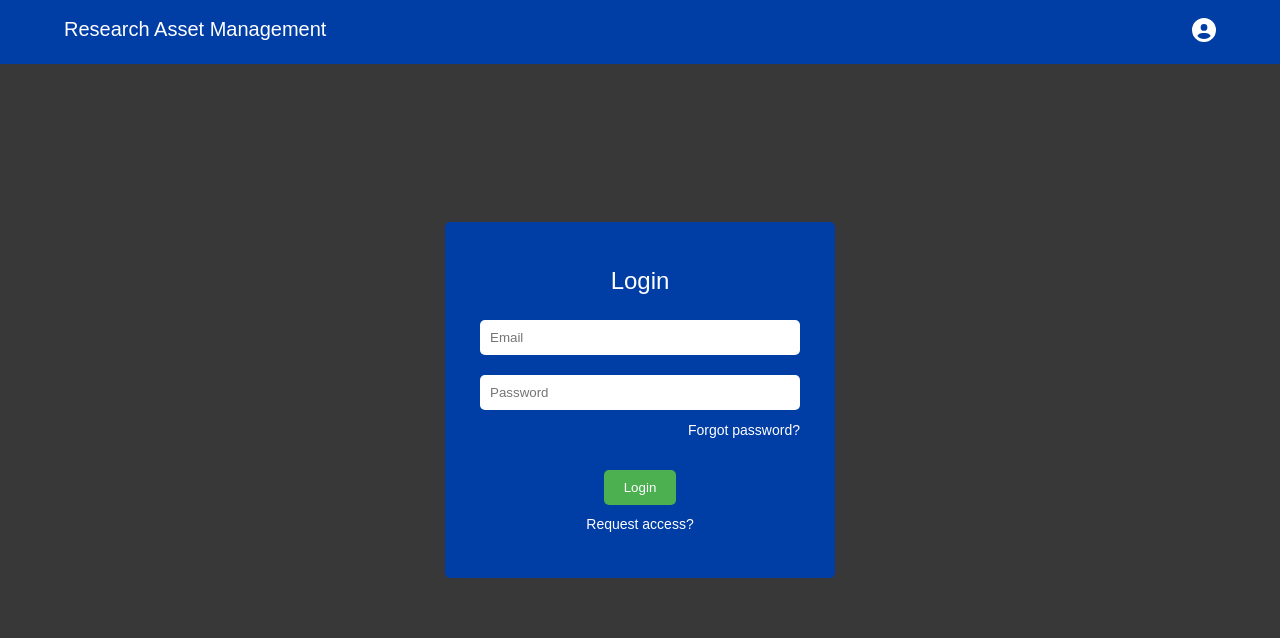
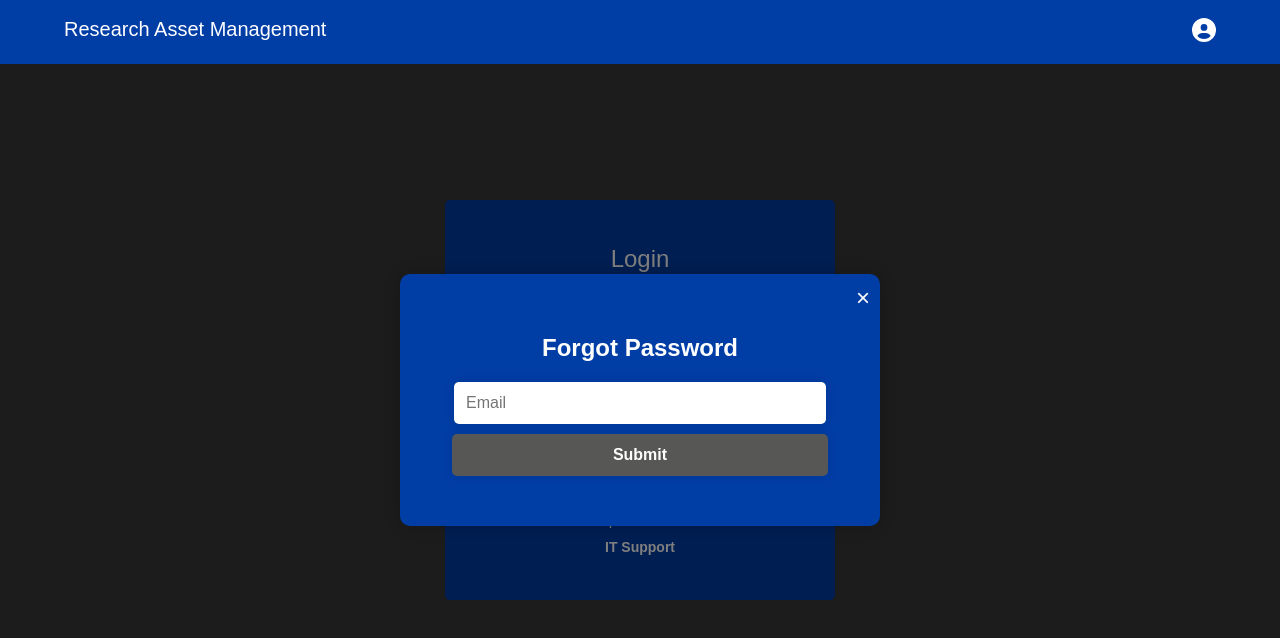
Before and after one commit to slu-csci-5030/RAM_Team_SLU, a React (Vite) app in the folder Frontend/: page / in a window 1280 px wide. Both pictures are taken after a click on the link "Forgot password?". Shown: the top 638 px of the page. Built offline with nearby package versions, Linux system fonts and the light colour scheme.

Commit message:
puneeth changes

```diff
--- a/Frontend/src/assets/Styles/CompanyDescription.css
+++ b/Frontend/src/assets/Styles/CompanyDescription.css
@@ -26,13 +26,18 @@
   background-color: #fff;
 }
 .login__container button {
-  background-color: #4CAF50;
+  background-color: #565657;
   color: #fff;
   padding: 10px 20px;
   border: none;
   border-radius: 5px;
   cursor: pointer;
   margin-top: 40px;
+}
+
+.login__container button:hover{
+  background-color: #04a4de
+
 }
 .request__access {
   margin-top: 10px;
@@ -54,3 +59,17 @@
   margin-bottom: 25px;
   font-size: 24px;
 }
+
+#support {
+
+  display: block;
+  margin-top: 10px;
+  color: white
+  font-size 30px;
+  font-weight: bold;
+}
+
+#support:hover {
+
+  color: white; /* Change color on hover */
+}
--- a/Frontend/src/assets/Styles/Modal.css
+++ b/Frontend/src/assets/Styles/Modal.css
@@ -14,7 +14,8 @@
 }
 
 .modal-content {
-    background: linear-gradient(135deg, #3c4051, #538795);
+    /* background:linear-gradient(135deg, #3c4051, #538795); */
+    background:#003da5;
     padding: 40px;
     border-radius: 10px;
     box-shadow: 0px 0px 20px rgba(0, 0, 0, 0.2);
@@ -47,36 +48,43 @@
 .modal input[type="password"],
 .modal input[type="text"],
 .modal input[type="tel"],
+.modal textarea,
 .modal button {
     display: block;
     margin: 10px auto;
-    width: calc(100% - 24px); /* Adjusted width to account for padding */
+    width: calc(100% - 24px);
     padding: 12px;
     border-radius: 5px;
     border: none;
-    background-color: rgba(255, 255, 255, 0.8);
+    background-color: rgba(255, 255, 255);
     box-shadow: 0px 0px 10px rgba(0, 0, 0, 0.1);
     transition: background-color 0.3s ease;
     max-width: 100%;
-    font-size: 16px; /* Adjust font size */
+    font-size: 16px;
 }
 
 .modal input[type="email"],
 .modal input[type="password"],
 .modal input[type="text"],
-.modal input[type="tel"] {
+.modal input[type="tel"]
+ {
+    width: calc(93% - 24px);
+}
+
+.modal textarea {
+    height: 120px;
     width: calc(93% - 24px);
 }
 
 .modal button {
-    background-color: #4CAF50;
+    background-color: #575756;
     color: #fff;
     font-weight: bold;
     cursor: pointer;
     transition: background-color 0.3s ease;
-    font-size: 16px; /* Adjust font size */
+    font-size: 16px;
 }
 
 .modal button:hover {
-    background-color: #45a049;
+    background-color:#04a4de;
 }
--- a/Frontend/src/components/CompanyDescription.jsx
+++ b/Frontend/src/components/CompanyDescription.jsx
@@ -1,8 +1,32 @@
 
 import React, { useState } from 'react';
 import '../assets/Styles/CompanyDescription.css';
+import SignUpModal from './SignUpmodal';
+import LoginModal from './LoginModal';
+
 
 function CompanyDescription() {
+  const [showSignUpModal, setShowSignUpModal] = useState(false);
+  const [showLoginModal, setShowLoginModal] = useState(false);
+
+  const openSignUpModal = () => {
+    setShowSignUpModal(true);
+  };
+
+  const closeSignUpModal = () => {
+    setShowSignUpModal(false);
+  };
+
+
+  const openLoginModal = () => {
+    setShowLoginModal(true);
+  };
+
+  const closeLoginModal = () => {
+    setShowLoginModal(false);
+  };
+
+
   return (
     <div className='login__outer__container'>
     <div className="login__container">
@@ -10,13 +34,18 @@ function CompanyDescription() {
       <input type="email" placeholder="Email" />
       <input type="password" placeholder="Password" />
       <div className="password__container">
-          <a href="#" className="forgot__password__link">Forgot password?</a>
+         <a href="#" onClick={openLoginModal}>Forgot password?</a>
       </div>
       <button>Login</button>
       <div className="request__access">
-        <a href="#">Request access?</a>
+      <a href="#" onClick={openSignUpModal}>Request access?</a>
       </div>
+
+      <a href="https://ask.slu.edu/TDClient/30/Portal/Home/" id="support" target="_blank" rel="noopener noreferrer">IT Support</a>
     </div>
+
+    {showSignUpModal && <SignUpModal onClose={() => setShowSignUpModal(false)} />}
+    {showLoginModal && <LoginModal onClose={closeLoginModal} />}
     </div>
   );
 }
--- a/Frontend/src/components/LoginModal.jsx
+++ b/Frontend/src/components/LoginModal.jsx
@@ -18,11 +18,10 @@ function LoginModal({ onClose }) {
     <div className="modal">
       <div className="modal-content">
         <span className="close" onClick={onClose}>&times;</span>
-        <h2>Login</h2>
+        <h2>Forgot Password</h2>
         <form onSubmit={handleLoginSubmit}>
           <input type="email" placeholder="Email" value={email} onChange={(e) => setEmail(e.target.value)} />
-          <input type="password" placeholder="Password" value={password} onChange={(e) => setPassword(e.target.value)} />
-          <button type="submit">Login</button>
+          <button type="submit">Submit</button>
         </form>
       </div>
     </div>
--- a/Frontend/src/components/SignUpmodal.jsx
+++ b/Frontend/src/components/SignUpmodal.jsx
@@ -19,13 +19,14 @@ function SignUpModal({ onClose }) {
     <div className="modal">
       <div className="modal-content">
         <span className="close" onClick={onClose}>&times;</span>
-        <h2>Sign Up</h2>
+        <h2>Request Access</h2>
         <form onSubmit={handleSignUpSubmit}>
           <input type="email" placeholder="Email" value={email} onChange={(e) => setEmail(e.target.value)} />
-          <input type="password" placeholder="Password" value={password} onChange={(e) => setPassword(e.target.value)} />
+          {/* <input type="password" placeholder="Password" value={password} onChange={(e) => setPassword(e.target.value)} />
           <input type="text" placeholder="Full Name" value={fullName} onChange={(e) => setFullName(e.target.value)} />
-          <input type="tel" placeholder="Phone Number" value={phoneNumber} onChange={(e) => setPhoneNumber(e.target.value)} />
-          <button type="submit">Sign Up</button>
+          <input type="tel" placeholder="Phone Number" value={phoneNumber} onChange={(e) => setPhoneNumber(e.target.value)} /> */}
+          <textarea placeholder="Description" value={fullName} onChange={(e) => setFullName(e.target.value)} rows={1} cols={30} />
+          <button type="submit">Submit</button>
         </form>
       </div>
     </div>
```
